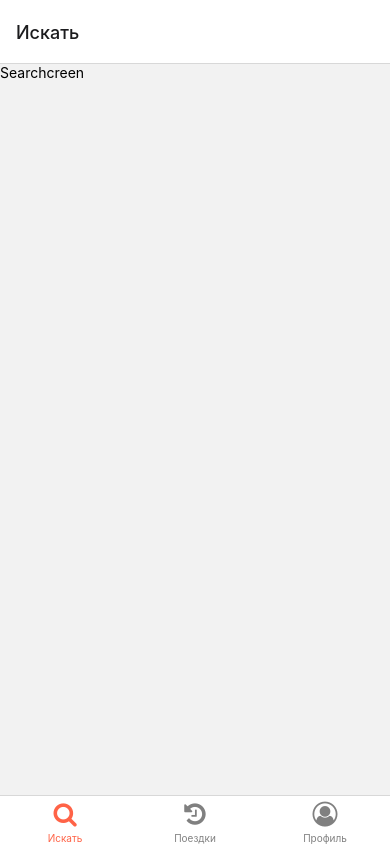
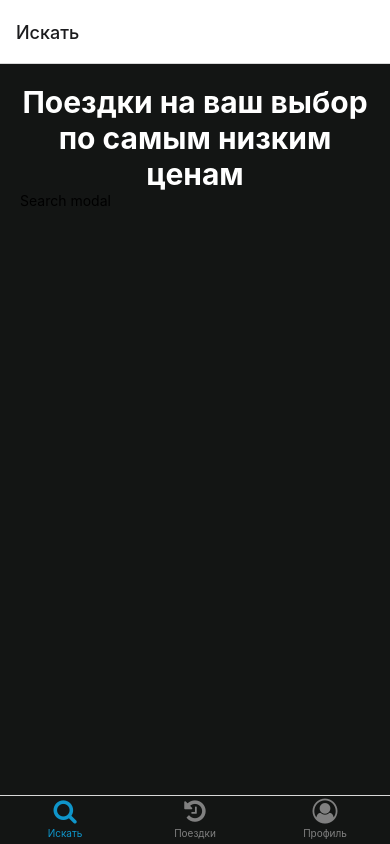
Before and after one commit to Umirzakovv/taxi-app-user, a React Native app: screen / in a window 390 px wide. Built offline with nearby package versions, Linux system fonts and the light colour scheme.

Commit message:
create searchScreen and and set some style to tab bar

```diff
--- a/App.js
+++ b/App.js
@@ -25,7 +25,11 @@ export default function App() {
 
               return <Icon name={iconName} size={size} color={color} />;
             },
-            tabBarActiveTintColor: "tomato",
+            tabBarStyle: {
+              backgroundColor: "#131514",
+              paddingBottom: 5,
+            },
+            tabBarActiveTintColor: "#0f95ca",
             tabBarInactiveTintColor: "gray",
           })}
         >
--- /dev/null
+++ b/src/components/SearchModal/index.jsx
@@ -0,0 +1,12 @@
+import React from "react";
+import { Text, View } from "react-native";
+
+const SearchModal = () => {
+  return (
+    <View>
+      <Text>Search modal</Text>
+    </View>
+  );
+};
+
+export default SearchModal;
--- a/src/screens/SearchScreen/index.jsx
+++ b/src/screens/SearchScreen/index.jsx
@@ -1,10 +1,18 @@
 import React from "react";
-import { Button, Text, View } from "react-native";
+import { Dimensions, Text, View } from "react-native";
+import SearchModal from "../../components/SearchModal";
+import { styles } from "./style";
 
 const SearchScreen = () => {
+  const screenHeight = Dimensions.get("window").height;
   return (
-    <View>
-      <Text>Searchcreen</Text>
+    <View style={[styles.container, { height: screenHeight }]}>
+      <View>
+        <Text style={styles.screenTitle}>Поездки на ваш выбор</Text>
+        <Text style={styles.screenTitle}>по самым низким</Text>
+        <Text style={styles.screenTitle}>ценам</Text>
+      </View>
+      <SearchModal />
     </View>
   );
 };
--- /dev/null
+++ b/src/screens/SearchScreen/style.js
@@ -0,0 +1,14 @@
+import { StyleSheet } from "react-native";
+
+export const styles = StyleSheet.create({
+  container: {
+    padding: 20,
+    backgroundColor: "#131514",
+  },
+  screenTitle: {
+    fontSize: 30,
+    fontWeight: "bold",
+    textAlign: "center",
+    color: "#fff",
+  },
+});
```
